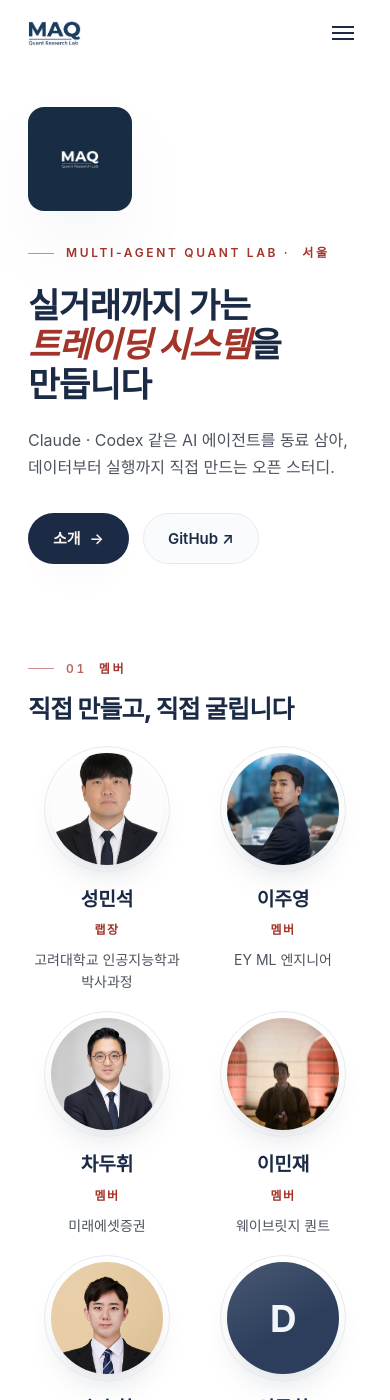
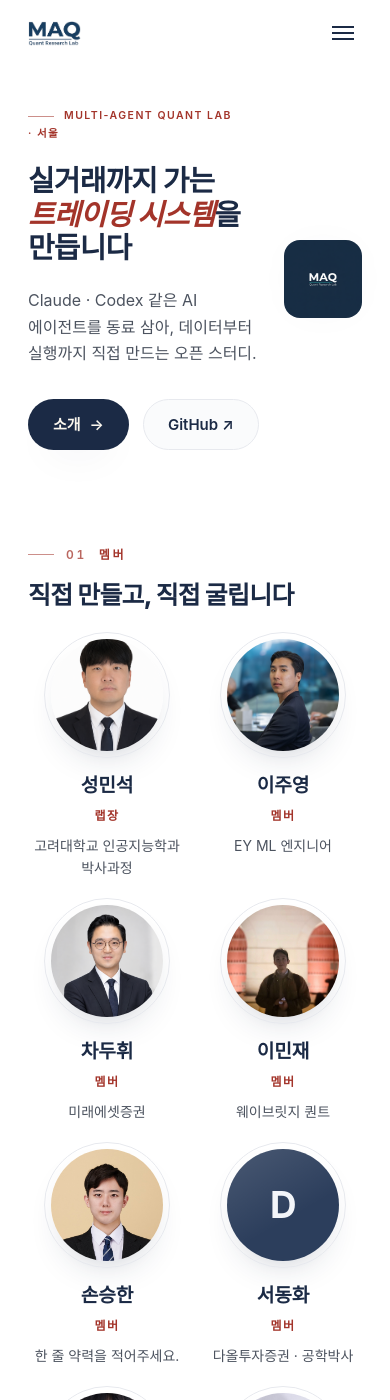
Before and after one commit to Multi-Agent-Quant-Lab/Multi-Agent-Quant-Lab.github.io, a Jekyll site: the page built from index.html, in a window 390 px wide and 1400 px high. Built offline with Jekyll 4.4.1, drawn with Linux system fonts in a browser that asks for light colours; some web fonts are replaced.

Commit message:
fix(mobile): keep hero navy mark beside the copy (like desktop) instead of floating above-left; compact title/eyebrow; clean eyebrow wrap
Co-Authored-By: Claude Opus 4.8 (1M context) <noreply@anthropic.com>

```diff
--- a/assets/css/main.css
+++ b/assets/css/main.css
@@ -343,9 +343,11 @@ html[data-lang="en"] .lang [data-lang-set="en"] { color: var(--navy); font-weigh
 
 /* ── responsive ─────────────────────────────────────────── */
 @media (max-width: 920px) {
-  .hero__in { grid-template-columns: 1fr; }
-  .hero__device { order: -1; justify-self: start; aspect-ratio: auto; }
-  .hero__device img { width: 104px; }
+  /* keep the navy mark beside the copy (like desktop), just compact */
+  .hero__in { display: flex; align-items: center; gap: clamp(18px, 4vw, 40px); }
+  .hero__text { flex: 1 1 auto; min-width: 0; }
+  .hero__device { flex: 0 0 auto; aspect-ratio: auto; }
+  .hero__device img { width: clamp(78px, 21vw, 132px); }
   .hero__ring { display: none; }
   .cols { grid-template-columns: 1fr; }
   .col-side { position: static; }
@@ -356,6 +358,11 @@ html[data-lang="en"] .lang [data-lang-set="en"] { color: var(--navy); font-weigh
 @media (max-width: 720px) {
   body { font-size: 16px; }
   .brand__logo { height: 25px; }
+  /* compact hero so the navy mark sits beside the copy without crowding */
+  .hero__title { font-size: clamp(1.8rem, 7.4vw, 2.35rem); }
+  .hero .eyebrow { display: block; font-size: 10.5px; letter-spacing: 0.14em; }
+  .hero .eyebrow::before { display: inline-block; vertical-align: middle; margin-right: 10px; }
+  .hero__device img { width: clamp(72px, 20vw, 110px); }
   .navtoggle { display: block; order: 3; }
   .nav {
     position: fixed; inset: 62px 0 auto 0; background: var(--paper);
```
